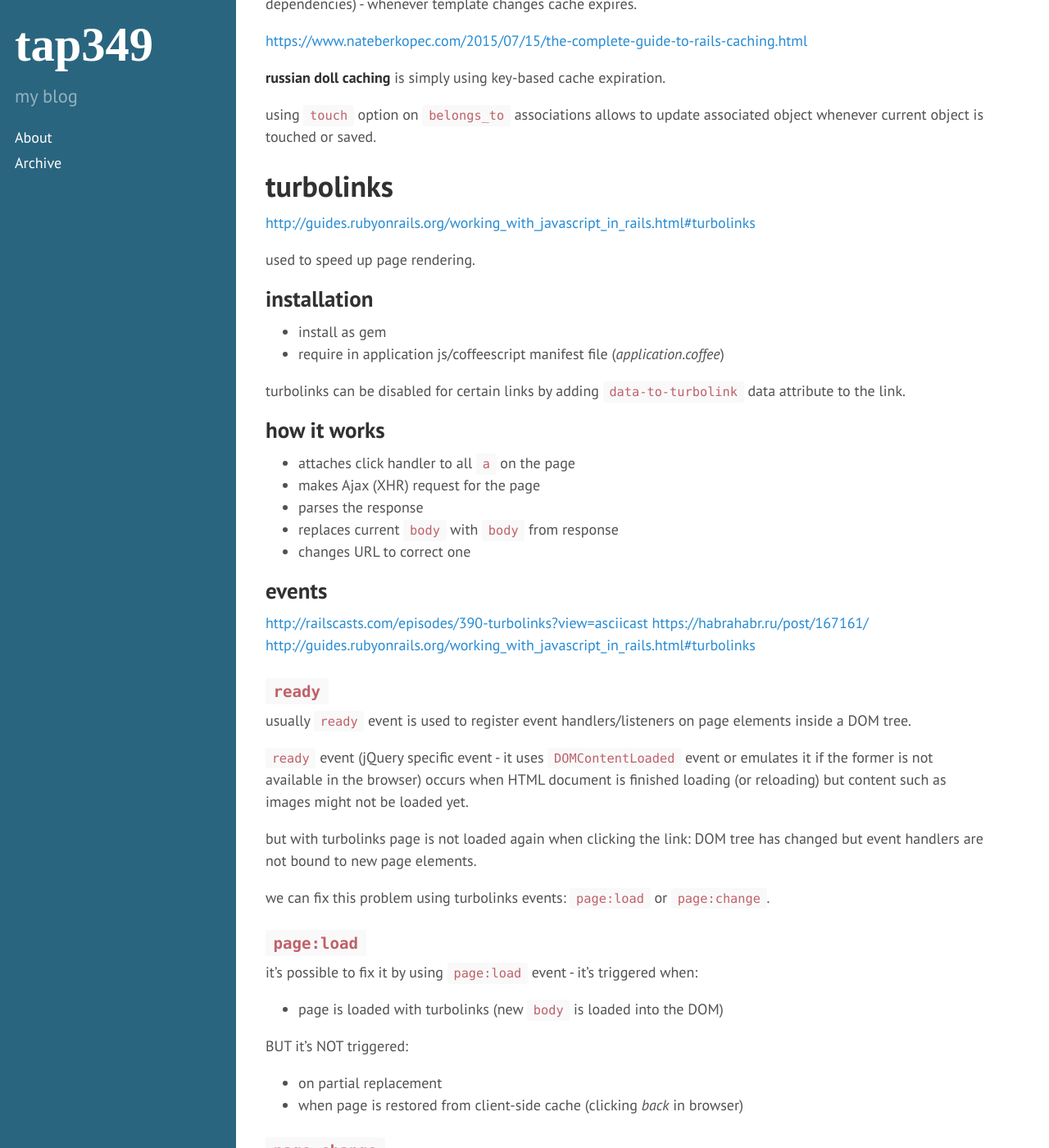
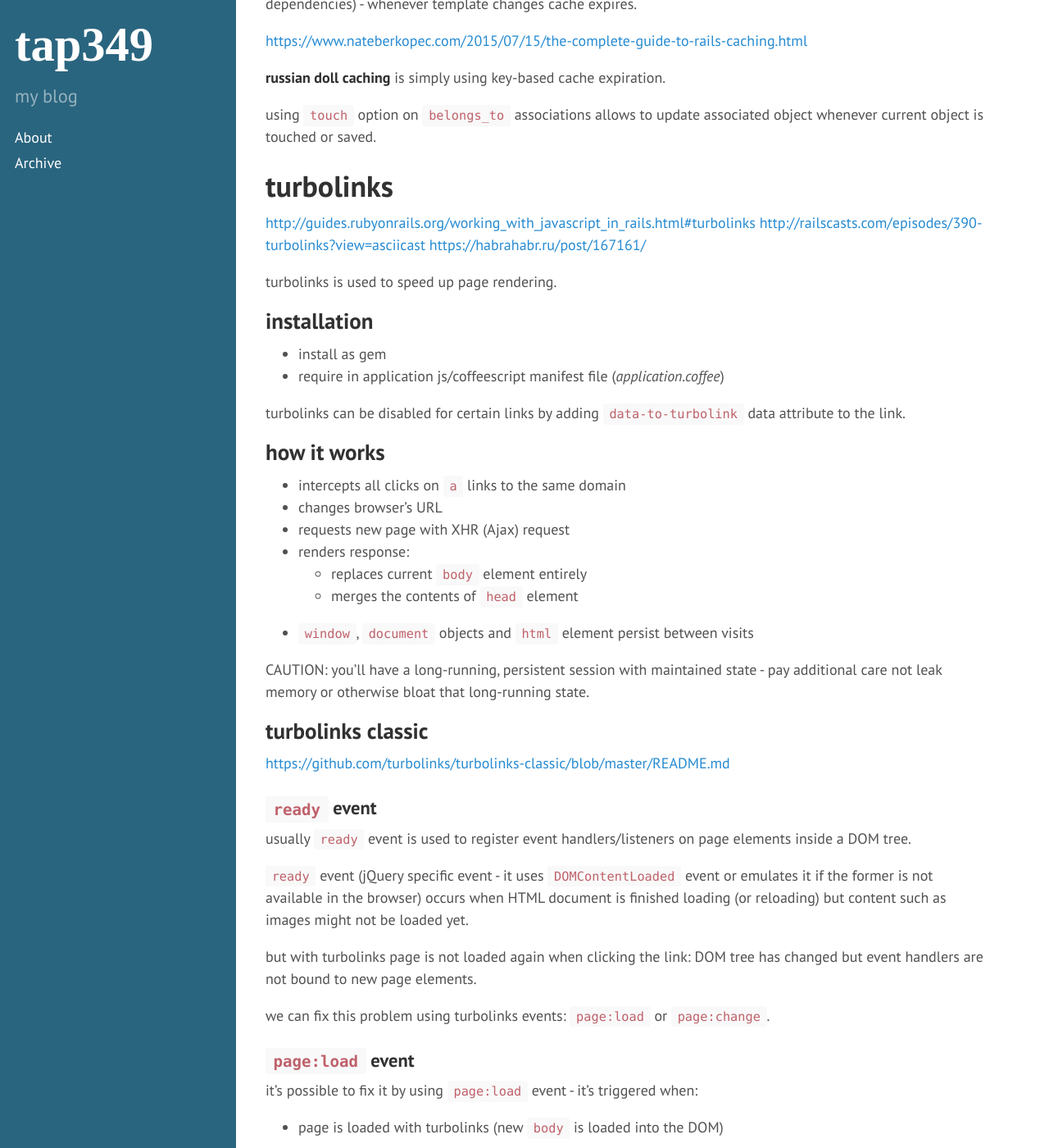
Before and after one commit to tap349/tap349.github.io, a Jekyll site: the page built from _posts/2016-03-20-rails-caching.md, in a window 1280 px wide and 1400 px high, scrolled down 852 px. Shown: the whole window at 82% size. Built offline with Jekyll 4.4.1, drawn with Linux system fonts in a browser that asks for light colours; some of the changed text lies outside the part shown.

Commit message:
update 2016-03-24_03:08:48

```diff
--- a/_posts/2016-03-20-rails-caching.md
+++ b/_posts/2016-03-20-rails-caching.md
@@ -34,8 +34,10 @@ associated object whenever current object is touched or saved.
 # turbolinks
 
 <http://guides.rubyonrails.org/working_with_javascript_in_rails.html#turbolinks>
+<http://railscasts.com/episodes/390-turbolinks?view=asciicast>
+<https://habrahabr.ru/post/167161/>
 
-used to speed up page rendering.
+turbolinks is used to speed up page rendering.
 
 ## installation
 
@@ -47,19 +49,22 @@ data attribute to the link.
 
 ## how it works
 
-- attaches click handler to all `a` on the page
-- makes Ajax (XHR) request for the page
-- parses the response
-- replaces current `body` with `body` from response
-- changes URL to correct one
+- intercepts all clicks on `a` links to the same domain
+- changes browser's URL
+- requests new page with XHR (Ajax) request
+- renders response:
+  - replaces current `body` element entirely
+  - merges the contents of `head` element
+- `window`, `document` objects and `html` element persist between visits
 
-## events
+CAUTION: you'll have a long-running, persistent session with maintained state -
+pay additional care not leak memory or otherwise bloat that long-running state.
 
-<http://railscasts.com/episodes/390-turbolinks?view=asciicast>
-<https://habrahabr.ru/post/167161/>
-<http://guides.rubyonrails.org/working_with_javascript_in_rails.html#turbolinks>
+## turbolinks classic
 
-### `ready`
+<https://github.com/turbolinks/turbolinks-classic/blob/master/README.md>
+
+### `ready` event
 
 usually `ready` event is used to register event handlers/listeners
 on page elements inside a DOM tree.
@@ -74,7 +79,7 @@ DOM tree has changed but event handlers are not bound to new page elements.
 
 we can fix this problem using turbolinks events: `page:load` or `page:change`.
 
-### `page:load`
+### `page:load` event
 
 it's possible to fix it by using `page:load` event - it's triggered when:
 
@@ -85,7 +90,7 @@ BUT it's NOT triggered:
 - on partial replacement
 - when page is restored from client-side cache (clicking *back* in browser)
 
-### `page:change`
+### `page:change` event
 
 USE `page:change` instead - it's triggered when:
 
@@ -138,7 +143,7 @@ visit actions:
 if possible, turbolinks renders a copy of the page from cache without
 making a request - otherwise retrieves a fresh copy of the page from server.
 
-### `turbolinks:load`
+### `turbolinks:load` event
 
 `turbolinks:load` event fires:
 
```
